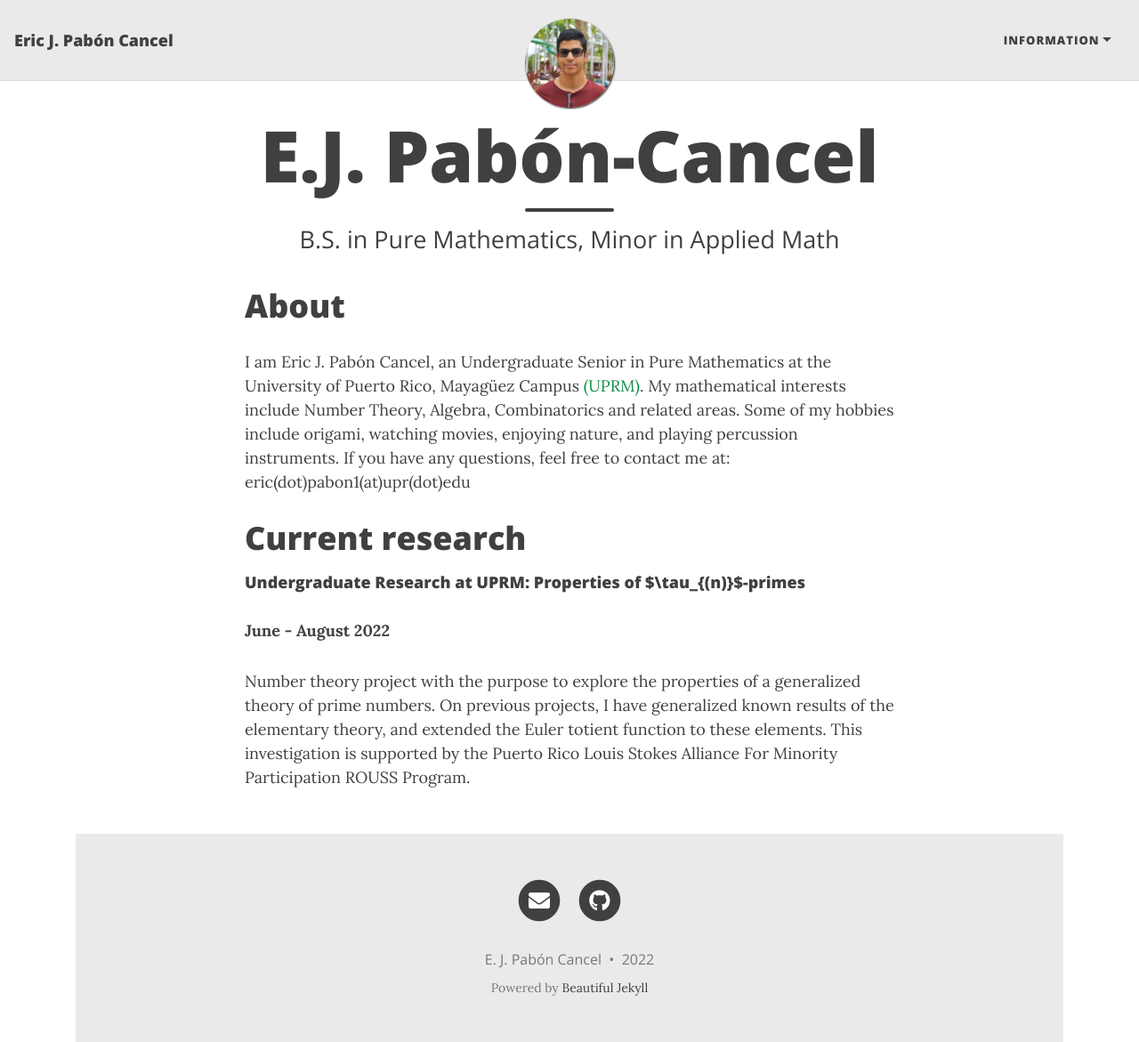
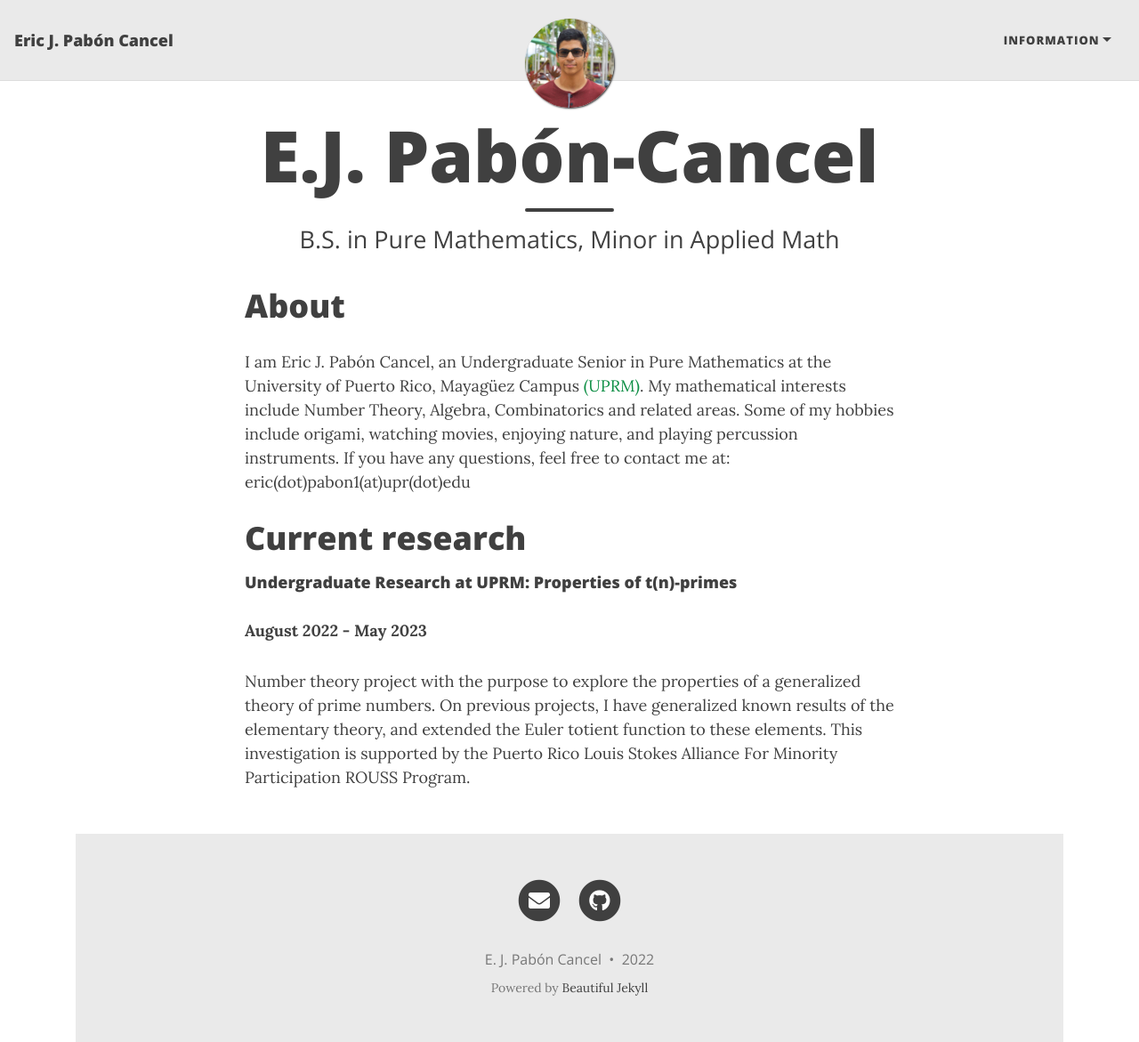
Before and after one commit to ejpaboncancel/ejpaboncancel-old.github.io, a Jekyll site: the page built from index.html, in a window 1280 px wide and 1171 px high. Shown: the whole window at 89% size. Built offline with Jekyll 4.4.1, drawn with Linux system fonts in a browser that asks for light colours; nearby versions of some CDN libraries; the list of posts is cut into pages by our own code.

Commit message:
Update index.html

```diff
--- a/index.html
+++ b/index.html
@@ -11,8 +11,8 @@ subtitle: B.S. in Pure Mathematics, Minor in Applied Math
   me at: eric(dot)pabon1(at)upr(dot)edu </p></div>
 
 <h1>Current research</h1>
-<h4>Undergraduate Research at UPRM: Properties of $\tau_{(n)}$-primes </h4>
-<p><b>June - August 2022</b>
+<h4>Undergraduate Research at UPRM: Properties of t(n)-primes </h4>
+<p><b>August 2022 - May 2023</b>
 <br><div style="text-align: left"> Number theory project with the purpose to explore the properties of a generalized theory of prime numbers. On previous projects,
   I have generalized known results of the elementary theory, and extended the Euler totient function to these elements. This investigation is supported by the Puerto Rico
   Louis Stokes Alliance For Minority Participation ROUSS Program.
```
